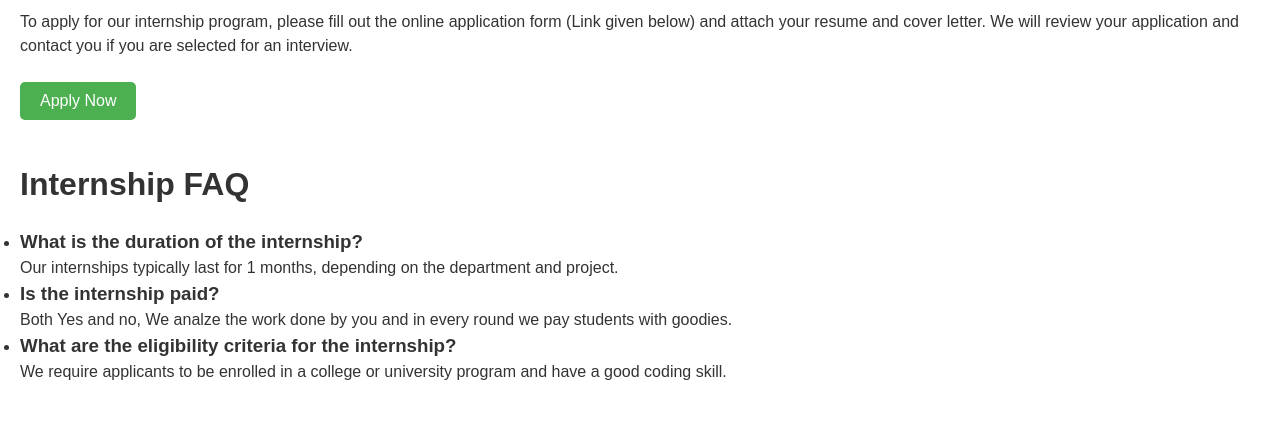
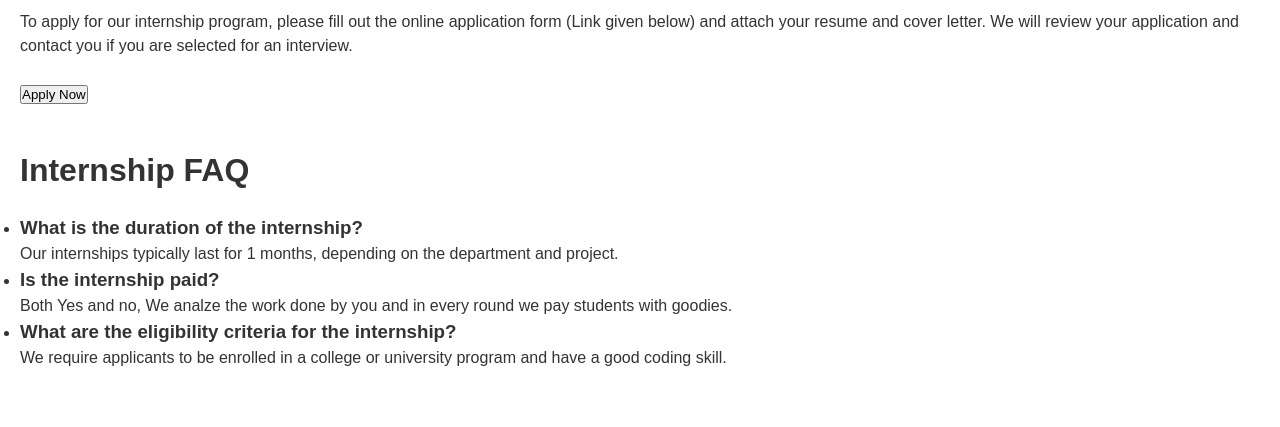
Before and after one commit to devcodes24x7/Devcreates1, a plain HTML site: page index.html in a window 1280 px wide. Shown: the part 573-1000 px from the top of the page. Drawn offline with Linux system fonts and the light colour scheme.

Commit message:
Update index.html

```diff
--- a/index.html
+++ b/index.html
@@ -47,7 +47,7 @@ nav a {
 }
 
 
-.my-button {
+.a my-button {
   background-color: #4CAF50; /* Green */
   border: none;
   color: white;
```
